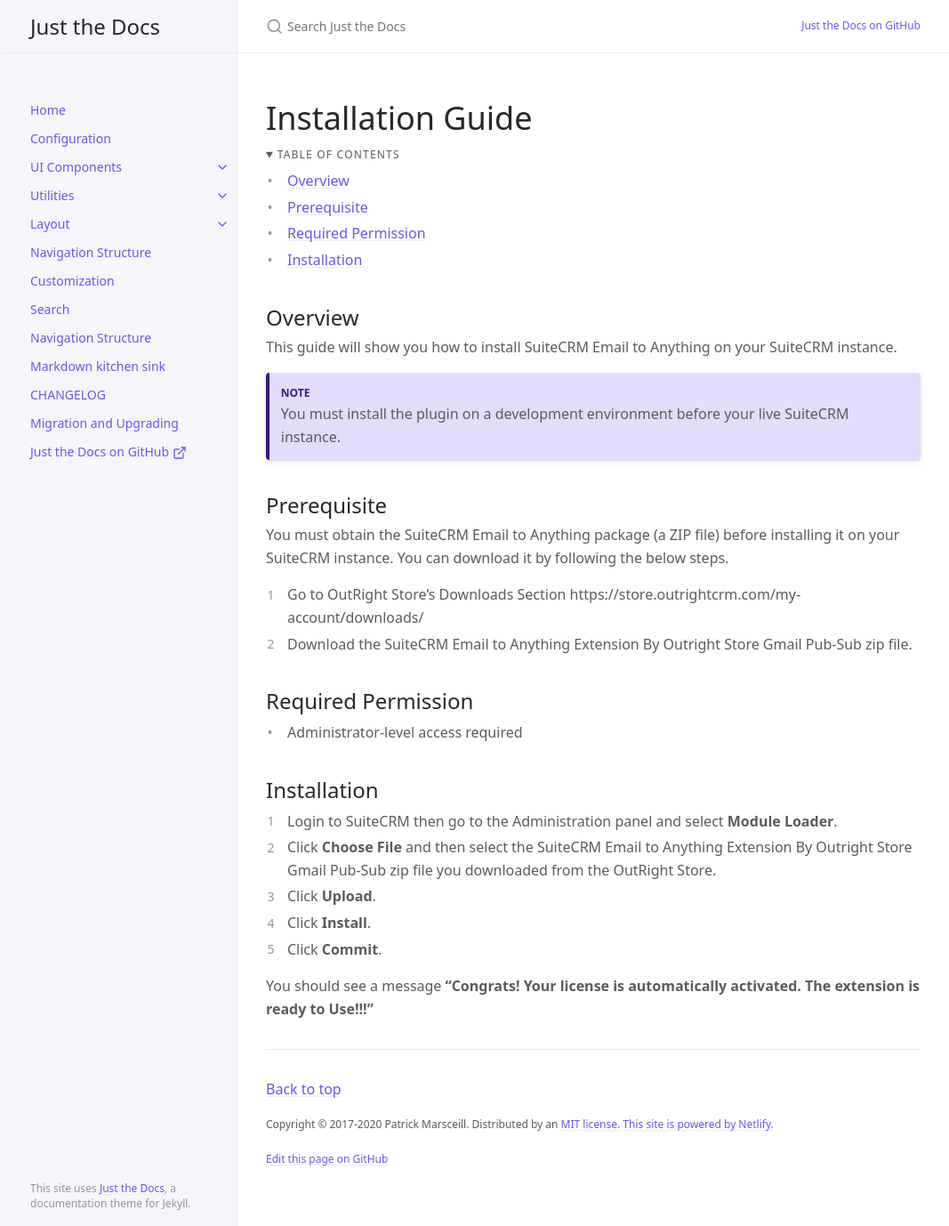
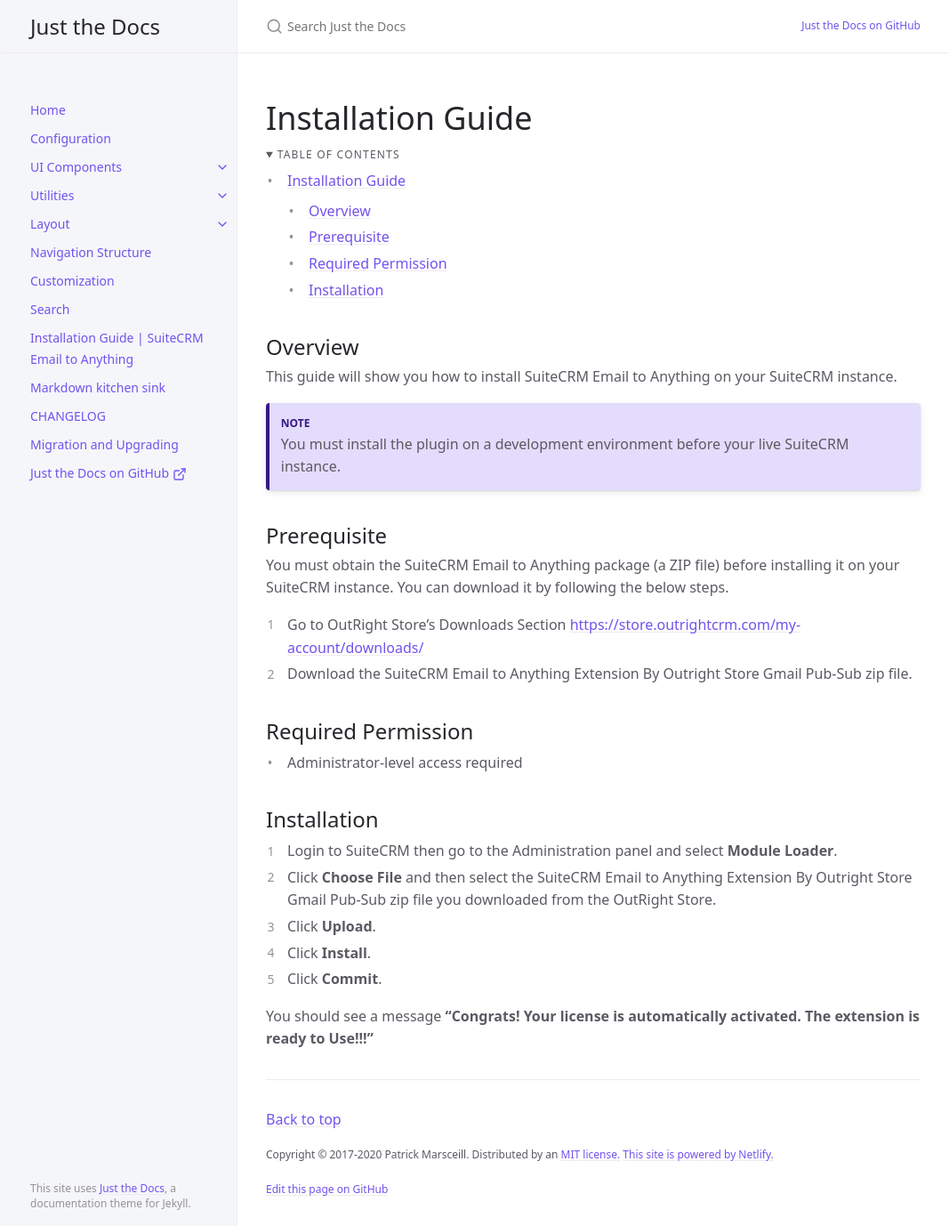
Before and after one commit to abhishek1998/beta-docs-website, a Jekyll site: the page built from docs/First-e2a-docs.md, in a window 1280 px wide and 1378 px high. Shown: the whole window at 89% size, without its empty margins (105-1172 px from the left). Built offline with Jekyll 4.4.1, drawn with Linux system fonts in a browser that asks for light colours; cached includes are drawn as plain includes.

Commit message:
change page title

```diff
--- a/docs/First-e2a-docs.md
+++ b/docs/First-e2a-docs.md
@@ -1,10 +1,11 @@
 ---
 layout: default
-title: Navigation Structure
+title: Installation Guide | SuiteCRM Email to Anything
 nav_order: 10
 ---
 
 # Installation Guide
+
 {: .no_toc }
 
 <details open markdown="block">
@@ -27,7 +28,7 @@ You must install the plugin on a development environment before your live SuiteC
 
 You must obtain the SuiteCRM Email to Anything package (a ZIP file) before installing it on your SuiteCRM instance. You can download it by following the below steps.
 
-1. Go to OutRight Store’s Downloads Section https://store.outrightcrm.com/my-account/downloads/
+1. Go to OutRight Store’s Downloads Section <https://store.outrightcrm.com/my-account/downloads/>
 2. Download the SuiteCRM Email to Anything Extension By Outright Store Gmail Pub-Sub zip file.
 
 ## Required Permission
```
